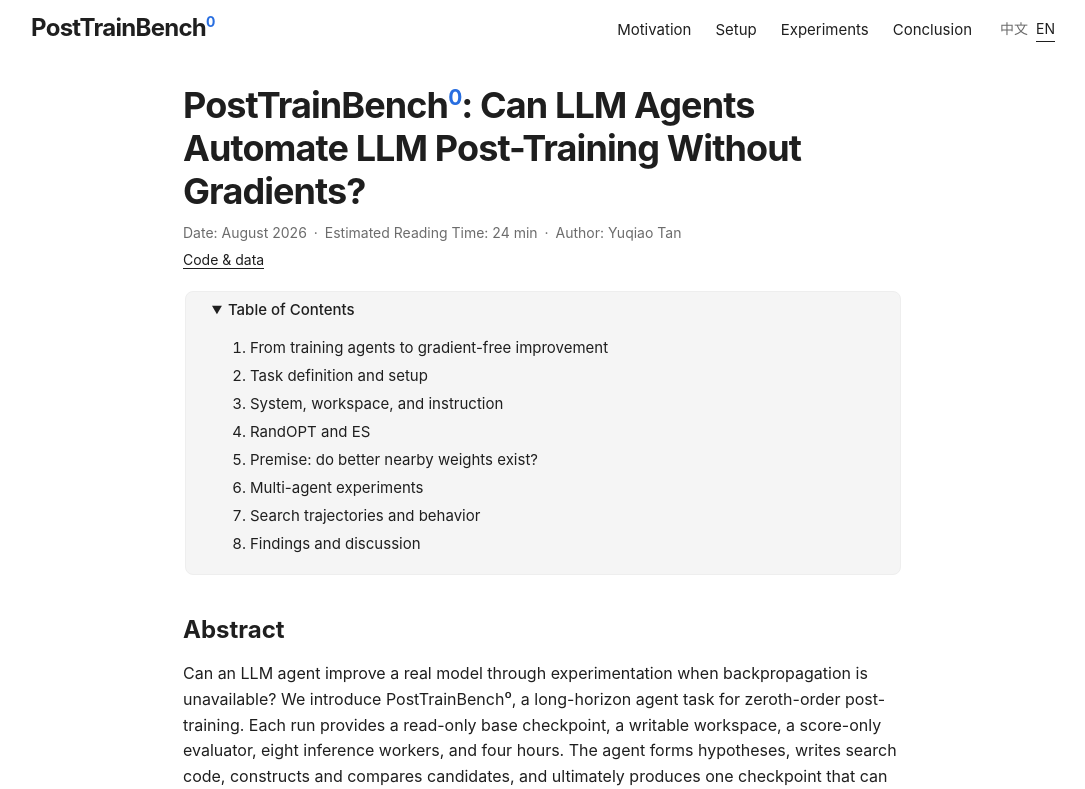
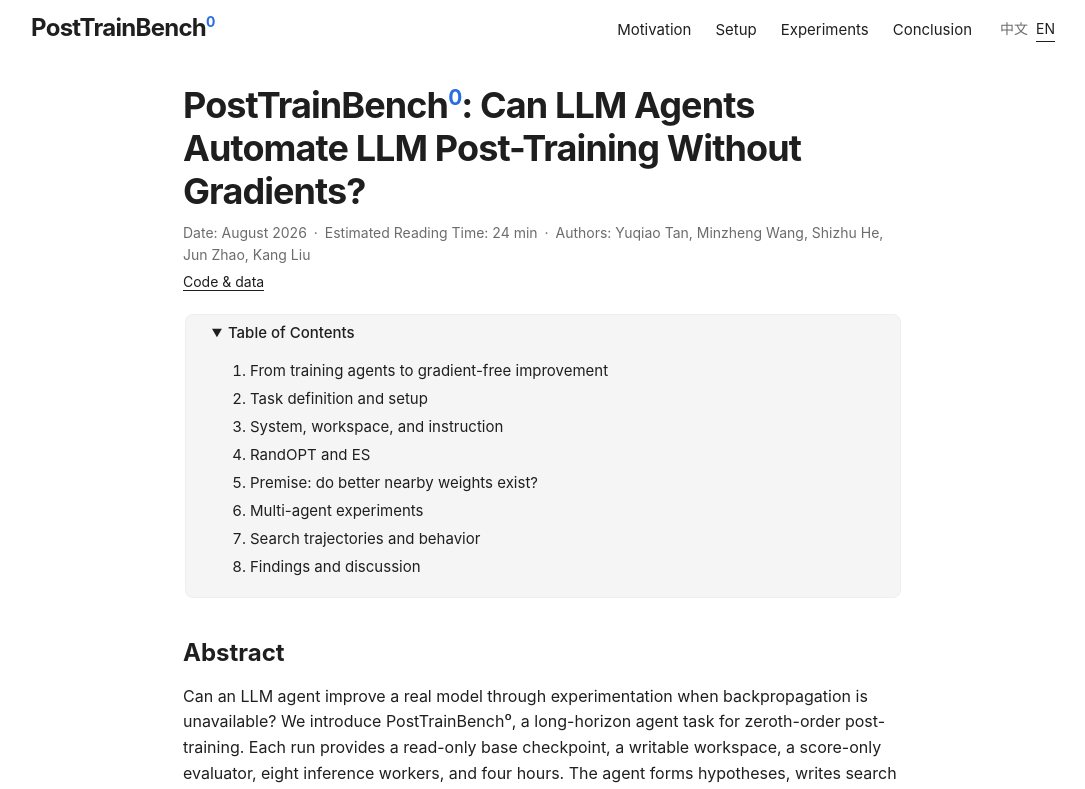
Before and after one commit to Trae1ounG/PostTrainBench0, a React (Vite) app: page / in a window 1280 px wide. Shown: the top 789 px of the page, without its empty margins (97-1182 px from the left). Built offline with nearby package versions, Linux system fonts and the light colour scheme.

Commit message:
docs: add blog coauthors

```diff
--- a/app/page.tsx
+++ b/app/page.tsx
@@ -111,7 +111,7 @@ export default function Home() {
     <article className="research-article" id="top">
       <header className="article-header">
         <h1>PostTrainBench<sup>0</sup>: {tx("LLM Agent 能否在没有梯度的情况下完成模型后训练？", "Can LLM Agents Automate LLM Post-Training Without Gradients?")}</h1>
-        <p className="article-meta">{tx("日期：2026 年 8 月", "Date: August 2026")} <span>·</span> {tx("预计阅读时间：24 分钟", "Estimated Reading Time: 24 min")} <span>·</span> {tx("作者：Yuqiao Tan", "Author: Yuqiao Tan")}</p>
+        <p className="article-meta">{tx("日期：2026 年 8 月", "Date: August 2026")} <span>·</span> {tx("预计阅读时间：24 分钟", "Estimated Reading Time: 24 min")} <span>·</span> {tx("作者：Yuqiao Tan、Minzheng Wang、Shizhu He、Jun Zhao、Kang Liu", "Authors: Yuqiao Tan, Minzheng Wang, Shizhu He, Jun Zhao, Kang Liu")}</p>
         <p className="article-links"><a href="https://github.com/Trae1ounG/PostTrainBench0">Code &amp; data</a></p>
       </header>
 
@@ -225,7 +225,7 @@ export default function Home() {
         <li id="ref-3"><b>Qiu, X., Gan, Y., Hayes, C. F., Liang, Q., Xu, Y., Dailey, R., Meyerson, E., Hodjat, B., &amp; Miikkulainen, R.</b> (2026). <cite>Evolution Strategies at Scale: LLM Fine-Tuning Beyond Reinforcement Learning.</cite> ICML 2026; arXiv:2509.24372v3. <a href="https://doi.org/10.48550/arXiv.2509.24372">DOI</a> · <a href="https://github.com/VsonicV/es-at-scale">Code</a>.</li>
         <li id="ref-4"><b>Weng, L.</b> (2026). <cite>Harness Engineering for Self-Improvement.</cite> Lil&apos;Log, July 4, 2026. <a href="https://lilianweng.github.io/posts/2026-07-04-harness/">Article</a>.</li>
         <li id="ref-5"><b>Meng, F., Du, L., Chen, Q., Zhao, Z., Lu, H., Hu, M., &amp; Shieh, M. Q.</b> (2026). <cite>RSIBench-Data: Benchmarking Data-Centric Research for Recursive Self-Improvement.</cite> arXiv:2607.25886v1. <a href="https://doi.org/10.48550/arXiv.2607.25886">DOI</a> · <a href="https://github.com/evolvent-ai/RSIBench-Data">Code</a>.</li>
-      </ol><h3>{tx("如何引用本博客", "How to cite this blog")}</h3><p>{tx("如果你使用 PostTrainBench⁰，或讨论本文公开的实验与分析，请引用下面的研究博客。", "If you use PostTrainBench⁰ or discuss the experiments and analysis presented here, please cite this research blog.")}</p><pre className="citation">{`@misc{tan2026posttrainbench0,\n  title        = {{PostTrainBench}$^{0}$: Can LLM Agents Automate LLM\n                  Post-Training Without Gradients?},\n  author       = {Tan, Yuqiao},\n  year         = {2026},\n  howpublished = {Research blog},\n  url          = {https://trae1oung.github.io/posttrainbench0/}\n}`}</pre></section>
+      </ol><h3>{tx("如何引用本博客", "How to cite this blog")}</h3><p>{tx("如果你使用 PostTrainBench⁰，或讨论本文公开的实验与分析，请引用下面的研究博客。", "If you use PostTrainBench⁰ or discuss the experiments and analysis presented here, please cite this research blog.")}</p><pre className="citation">{`@misc{tan2026posttrainbench0,\n  title        = {{PostTrainBench}$^{0}$: Can LLM Agents Automate LLM\n                  Post-Training Without Gradients?},\n  author       = {Tan, Yuqiao and Wang, Minzheng and He, Shizhu and\n                  Zhao, Jun and Liu, Kang},\n  year         = {2026},\n  howpublished = {Research blog},\n  url          = {https://trae1oung.github.io/posttrainbench0/}\n}`}</pre></section>
     </article>
     <footer className="site-footer"><Wordmark /><span>Research blog · 2026</span><a href="#top">{tx("返回顶部", "Back to top")} ↑</a></footer>
   </main>;
--- a/index.html
+++ b/index.html
@@ -5,7 +5,7 @@
     <meta name="viewport" content="width=device-width, initial-scale=1.0" />
     <title>PostTrainBench⁰ — LLM Post-Training Without Gradients</title>
     <meta name="description" content="A bilingual research article on whether LLM agents can improve language models through zeroth-order, score-only optimization." />
-    <meta name="author" content="Yuqiao Tan" />
+    <meta name="author" content="Yuqiao Tan, Minzheng Wang, Shizhu He, Jun Zhao, Kang Liu" />
     <meta name="robots" content="index, follow" />
     <link rel="canonical" href="https://trae1oung.github.io/posttrainbench0/" />
     <link rel="icon" href="./favicon.svg" />
@@ -16,7 +16,7 @@
     <meta property="og:image" content="https://trae1oung.github.io/posttrainbench0/og.png" />
     <meta name="twitter:card" content="summary_large_image" />
     <script type="application/ld+json">
-      {"@context":"https://schema.org","@type":"ScholarlyArticle","headline":"PostTrainBench⁰: Can LLM Agents Automate LLM Post-Training Without Gradients?","author":{"@type":"Person","name":"Yuqiao Tan"},"datePublished":"2026-08-24","url":"https://trae1oung.github.io/posttrainbench0/","inLanguage":["en","zh-CN"]}
+      {"@context":"https://schema.org","@type":"ScholarlyArticle","headline":"PostTrainBench⁰: Can LLM Agents Automate LLM Post-Training Without Gradients?","author":[{"@type":"Person","name":"Yuqiao Tan"},{"@type":"Person","name":"Minzheng Wang"},{"@type":"Person","name":"Shizhu He"},{"@type":"Person","name":"Jun Zhao"},{"@type":"Person","name":"Kang Liu"}],"datePublished":"2026-08-24","url":"https://trae1oung.github.io/posttrainbench0/","inLanguage":["en","zh-CN"]}
     </script>
   </head>
   <body>
```
Also changed, not shown: 2 other files (tests, documents, lock files or other folders).
